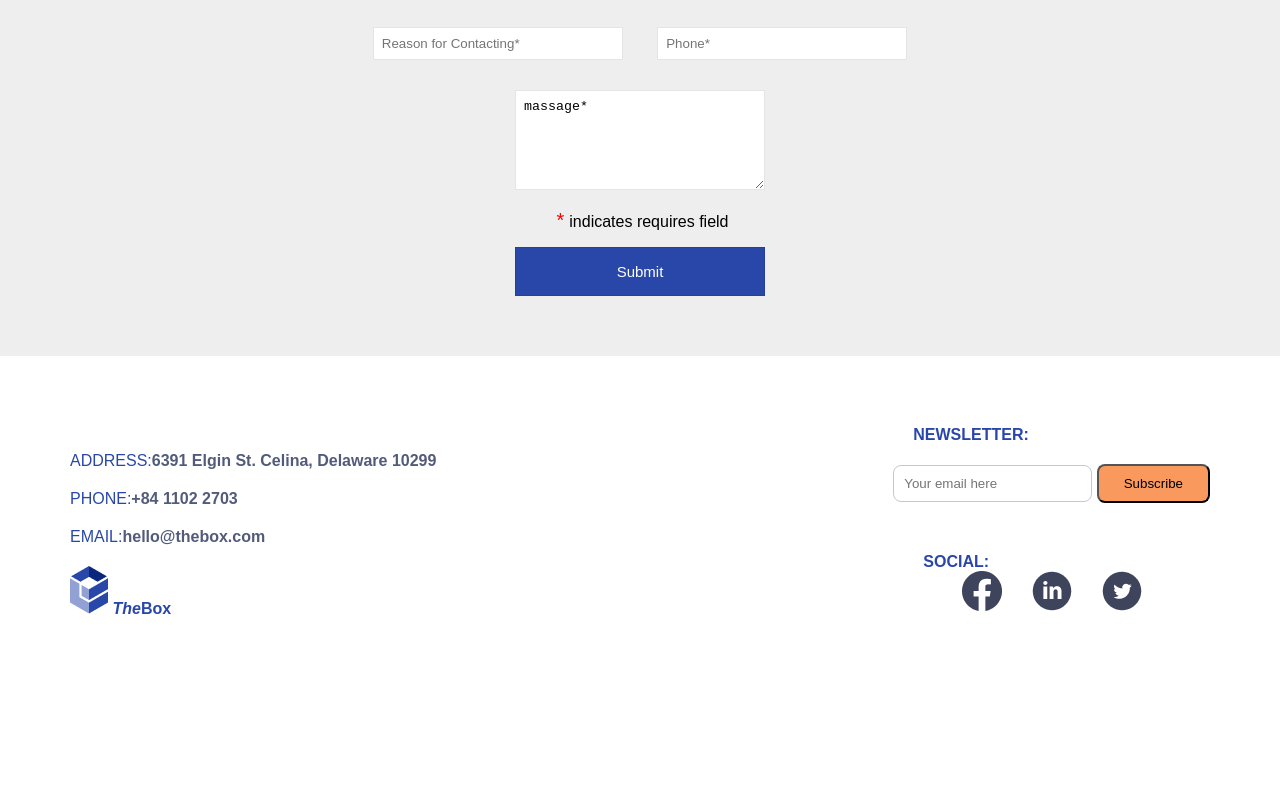
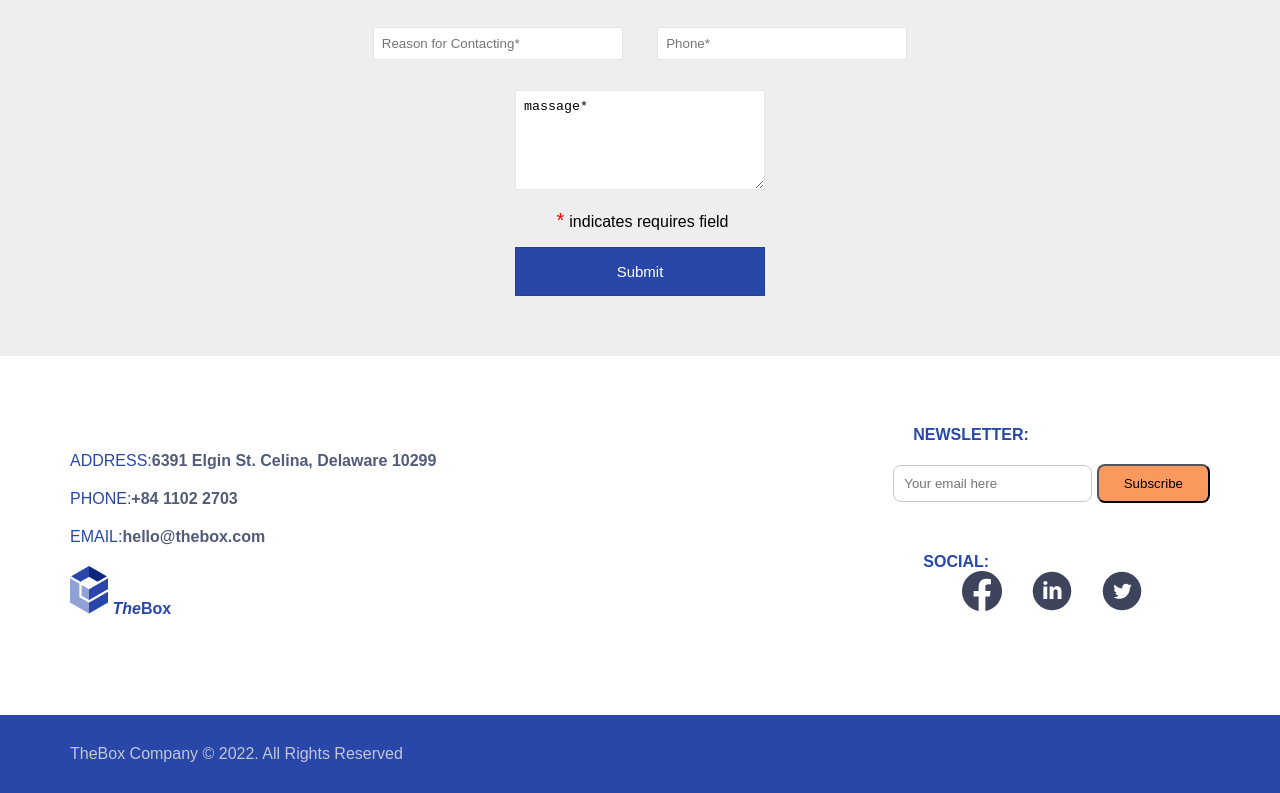
Before and after one commit to wedadosama/The_Box, a plain HTML site: page index.html in a window 1280 px wide. Shown: the part 4522-5315 px from the top of the page. Before the commit the page ends 5237 px from the top, so only its background shows below. Drawn offline with Linux system fonts and the light colour scheme.

Commit message:
Add:Footer

```diff
--- a/assets/styles/main.css
+++ b/assets/styles/main.css
@@ -402,3 +402,10 @@ textarea {
 .communicattion .container .col ul li a {
   color: var(--main-color);
 }
+footer{
+  background-color: var(--main-color);
+  padding: 30px 0;
+}
+footer .container p{
+  color:var(--alt-text-color);
+}
--- a/index.html
+++ b/index.html
@@ -185,8 +185,8 @@ massage*
               <li><a>EMAIL:<span>hello@thebox.com</span></a></li>
             </ul>
             <div class="logo">
-              <img src="assets/icons/website-logo.webp" alt="Website Logo" /> <span><i>The</i>Box</span></a
-              >
+              <img src="assets/icons/website-logo.webp" alt="Website Logo" /> <span><i>The</i>Box</span></a>
+
             </div>
           </div>
           <div class="col">
@@ -209,5 +209,10 @@ massage*
         </div>
       </section>
     </main>
+    <footer>
+      <div class="container">
+        <p>TheBox Company © 2022. All Rights Reserved</p>
+      </div>
+    </footer>
   </body>
 </html>
```
